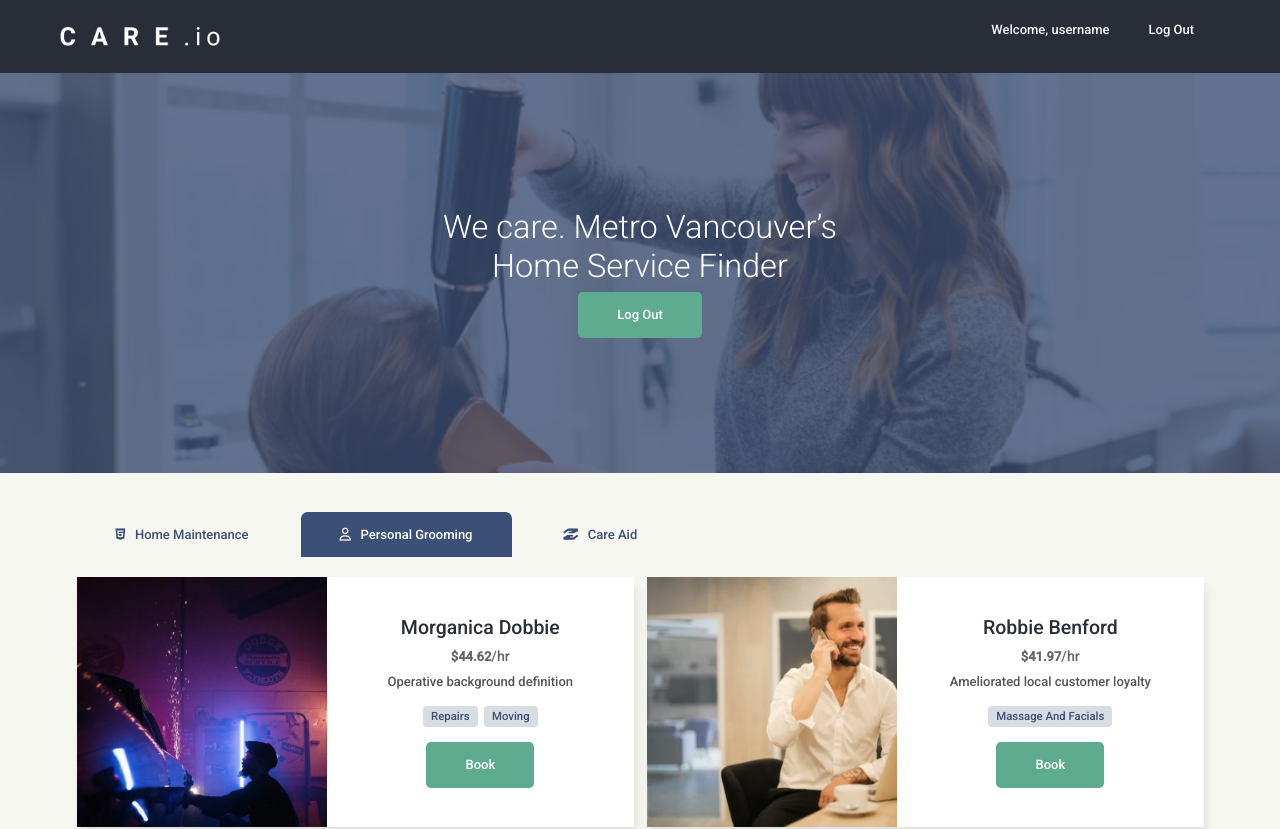
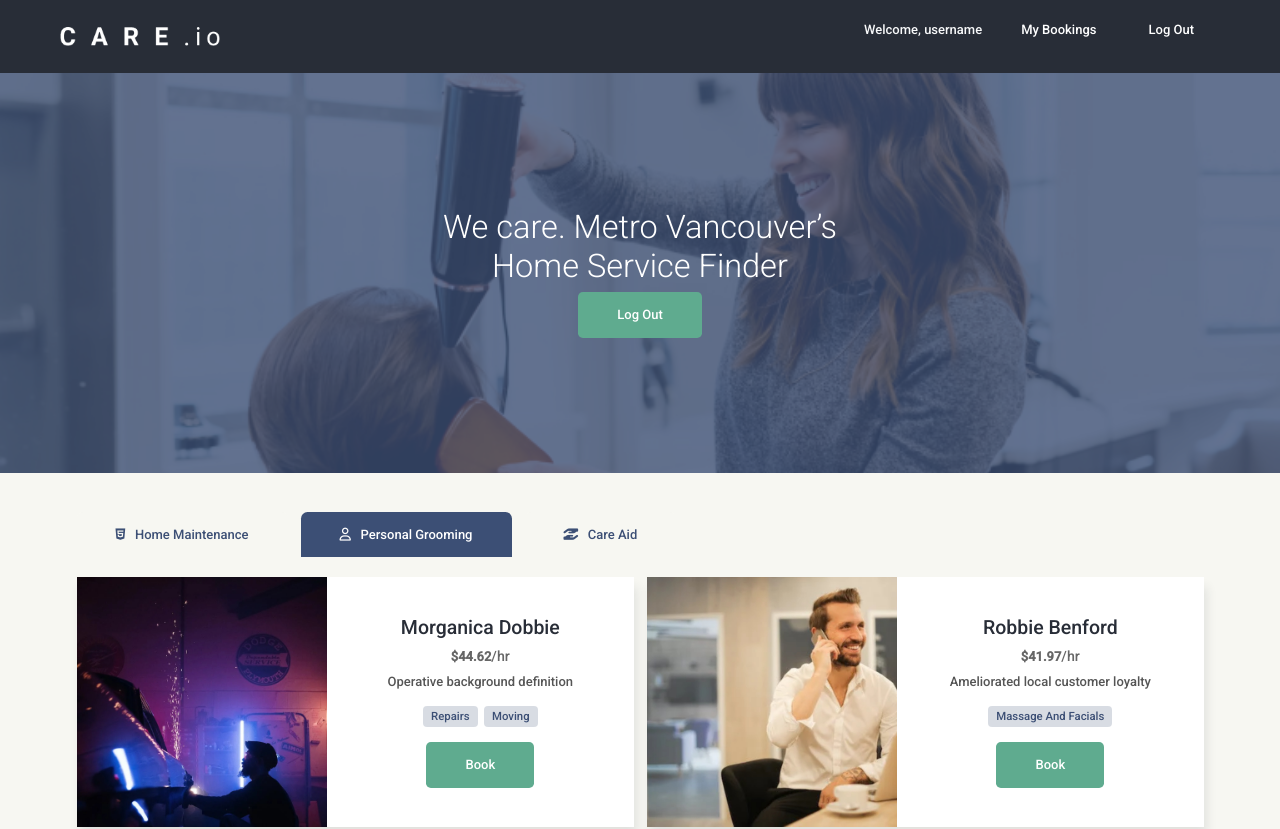
Before and after one commit to umarsalih/careio_react_frontend, a React (Create React App) app: page / in a window 1280 px wide. Shown: the top 829 px of the page. Built offline with nearby package versions, Linux system fonts and the light colour scheme; the HTML template or start-up script is replaced by a standard one.

Commit message:
Add my-bookings link to navbar

```diff
--- a/src/components/templates/Nav.jsx
+++ b/src/components/templates/Nav.jsx
@@ -43,12 +43,21 @@ function Nav() {
                             </Fragment>
                         ) : (
                             <Fragment>
-
+                                <Fragment>
                                 <li>
                                     <span className='text-light'>
                                     Welcome, {user.username}
                                     </span>
                                 </li>
+                                <li>
+                                <span type="button"
+                                        data-bs-toggle="modal"
+                                    >
+                                        <Link to="/my-bookings" className="text-white mx-3">My Bookings</Link>
+                                    </span>
+                                </li>
+                                </Fragment>
+                                <Fragment>
                                 <li>
                                     <span type="button"
                                         className="text-white mx-3"
@@ -58,6 +67,7 @@ function Nav() {
                                         Log Out
                                     </span>
                                 </li>
+                                </Fragment>
                             </Fragment>
                         )}
                 </ul>
```
